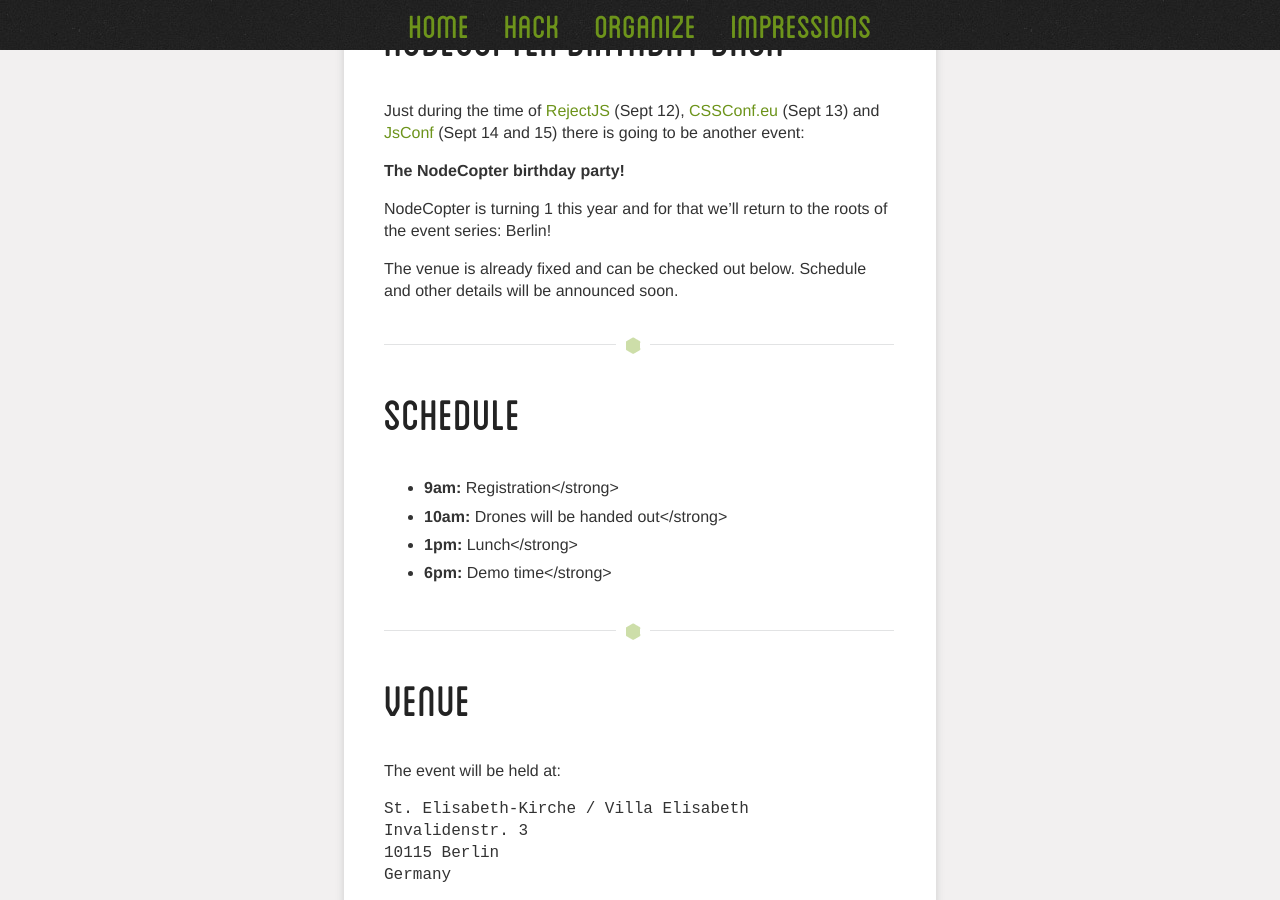
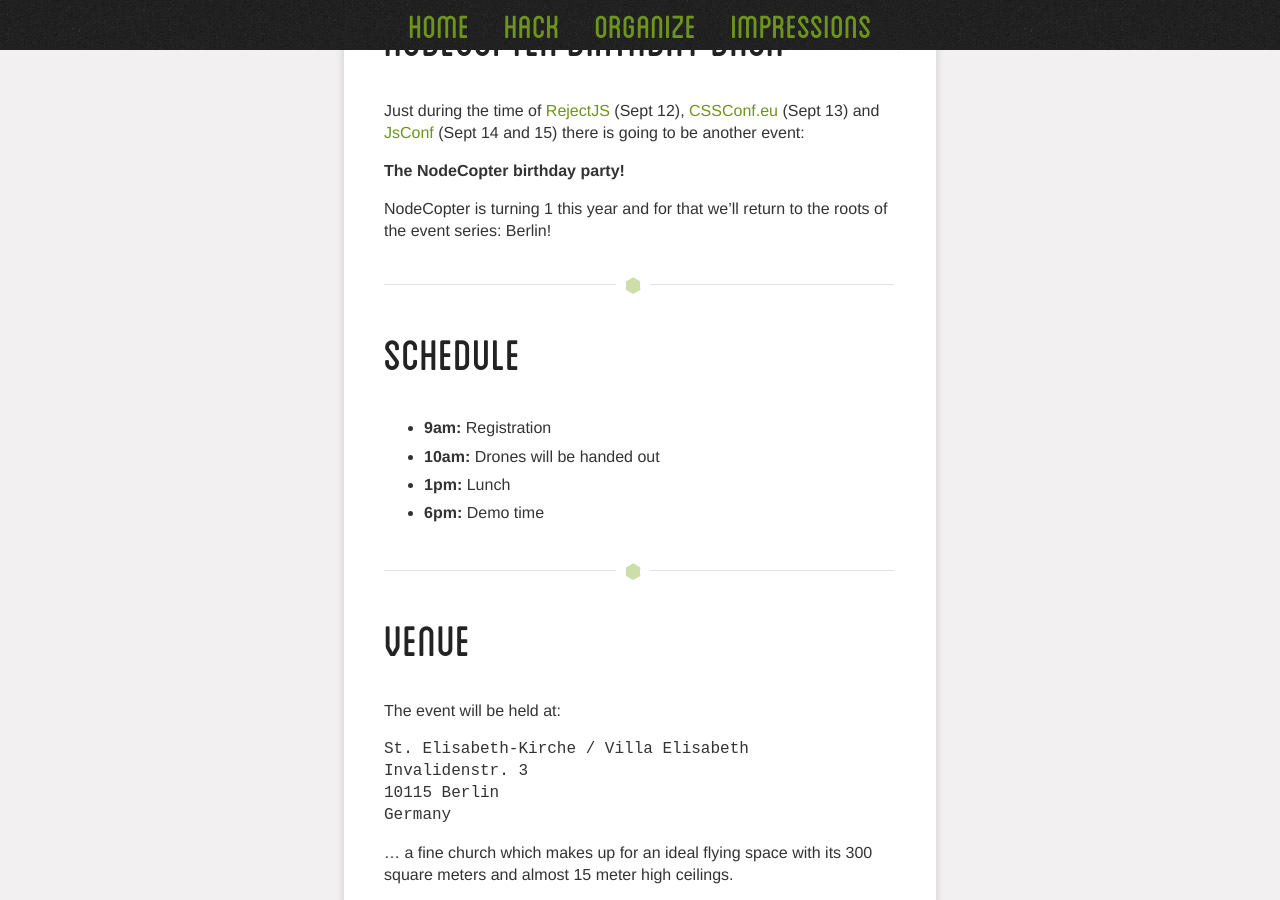
Before and after one commit to nodecopter/nodecopter.com, a Jekyll site: the page built from 2013/berlin/sept-13.md, in a window 1280 px wide and 900 px high, scrolled down 454 px. Built offline with Jekyll 4.4.1, drawn with Linux system fonts in a browser that asks for light colours; Markdown is read by kramdown in place of the engine named in the settings.

Commit message:
sept 13 event changes

```diff
--- a/2013/berlin/sept-13.md
+++ b/2013/berlin/sept-13.md
@@ -14,17 +14,15 @@ Just during the time of [RejectJS](http://rejectjs.org/) (Sept 12), [CSSConf.eu]
 
 NodeCopter is turning 1 this year and for that we'll return to the roots of the event series: Berlin!
 
-The venue is already fixed and can be checked out below. Schedule and other details will be announced soon.
-
 <hr>
 
 <h2 id="schedule"><a href="#schedule">Schedule</a></h2>
 
 <ul>
-  <li><strong>9am:</strong> Registration</strong></li>
-  <li><strong>10am:</strong> Drones will be handed out</strong></li>
-  <li><strong>1pm:</strong> Lunch</strong></li>
-  <li><strong>6pm:</strong> Demo time</strong></li>
+  <li><strong>9am:</strong> Registration</li>
+  <li><strong>10am:</strong> Drones will be handed out</li>
+  <li><strong>1pm:</strong> Lunch</li>
+  <li><strong>6pm:</strong> Demo time</li>
 </ul>
 
 <hr>
```
